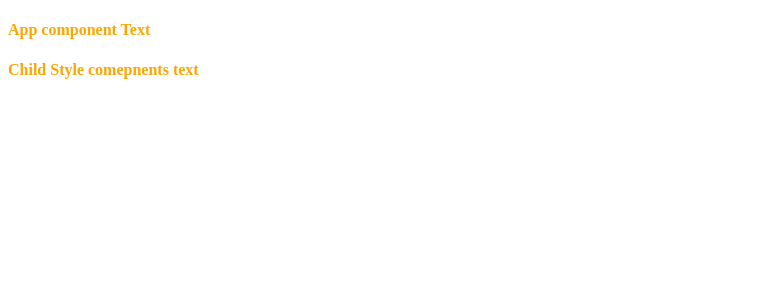
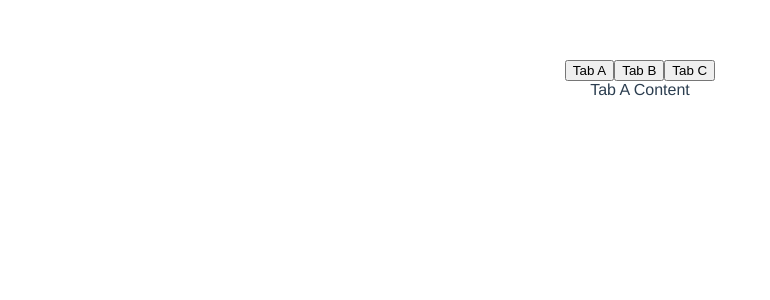
Before and after one commit to rehanrehman389/vue-learning, a Vue app: page / in a window 1280 px wide. Shown: the top 300 px of the page, without its empty margins (0-770 px from the left). Built offline with nearby package versions, Linux system fonts and the light colour scheme.

Commit message:
dynamic components using component attribute

```diff
--- a/src/App.vue
+++ b/src/App.vue
@@ -1,17 +1,30 @@
 <template>
-  <h4>App component Text</h4>
-  <ChildStyles><h4>Child Style comepnents text</h4></ChildStyles>
+  <button @click="activeTab = 'TabA'">Tab A</button>
+  <button @click="activeTab = 'TabB'">Tab B</button>
+  <button @click="activeTab = 'TabC'">Tab C</button>
+
+  <component :is="activeTab" />
+<!--
+  <TabA v-if="activeTab === 'TabA'" />
+  <TabB v-if="activeTab === 'TabB'" />
+  <TabC v-if="activeTab === 'TabC'" /> -->
 </template>
 
 <script>
-import ChildStyles from './components/ChildStyles.vue'
+import TabA from './components/TabA.vue'
+import TabB from './components/TabB.vue'
+import TabC from './components/TabC.vue'
+
 export default {
   name: 'App',
   components: {
-    ChildStyles
+    TabA,
+    TabB,
+    TabC
   },
   data() {
     return {
+      activeTab: 'TabA'
     }
   },
   methods: {
@@ -19,7 +32,7 @@
 }
 </script>
 
-<style scoped>
+<style>
 #app {
   font-family: Avenir, Helvetica, Arial, sans-serif;
   -webkit-font-smoothing: antialiased;
--- /dev/null
+++ b/src/components/TabA.vue
@@ -0,0 +1,15 @@
+<template>
+    <div>
+        Tab A Content
+    </div>
+</template>
+
+<script>
+    export default {
+        name: 'TabA'
+    }
+</script>
+
+<style scoped>
+
+</style>
--- /dev/null
+++ b/src/components/TabB.vue
@@ -0,0 +1,15 @@
+<template>
+    <div>
+        Tab B Content
+    </div>
+</template>
+
+<script>
+    export default {
+        name: 'TabB'
+    }
+</script>
+
+<style scoped>
+
+</style>
--- /dev/null
+++ b/src/components/TabC.vue
@@ -0,0 +1,15 @@
+<template>
+    <div>
+        Tab C Content
+    </div>
+</template>
+
+<script>
+    export default {
+        name: 'TabC'
+    }
+</script>
+
+<style scoped>
+
+</style>
```
